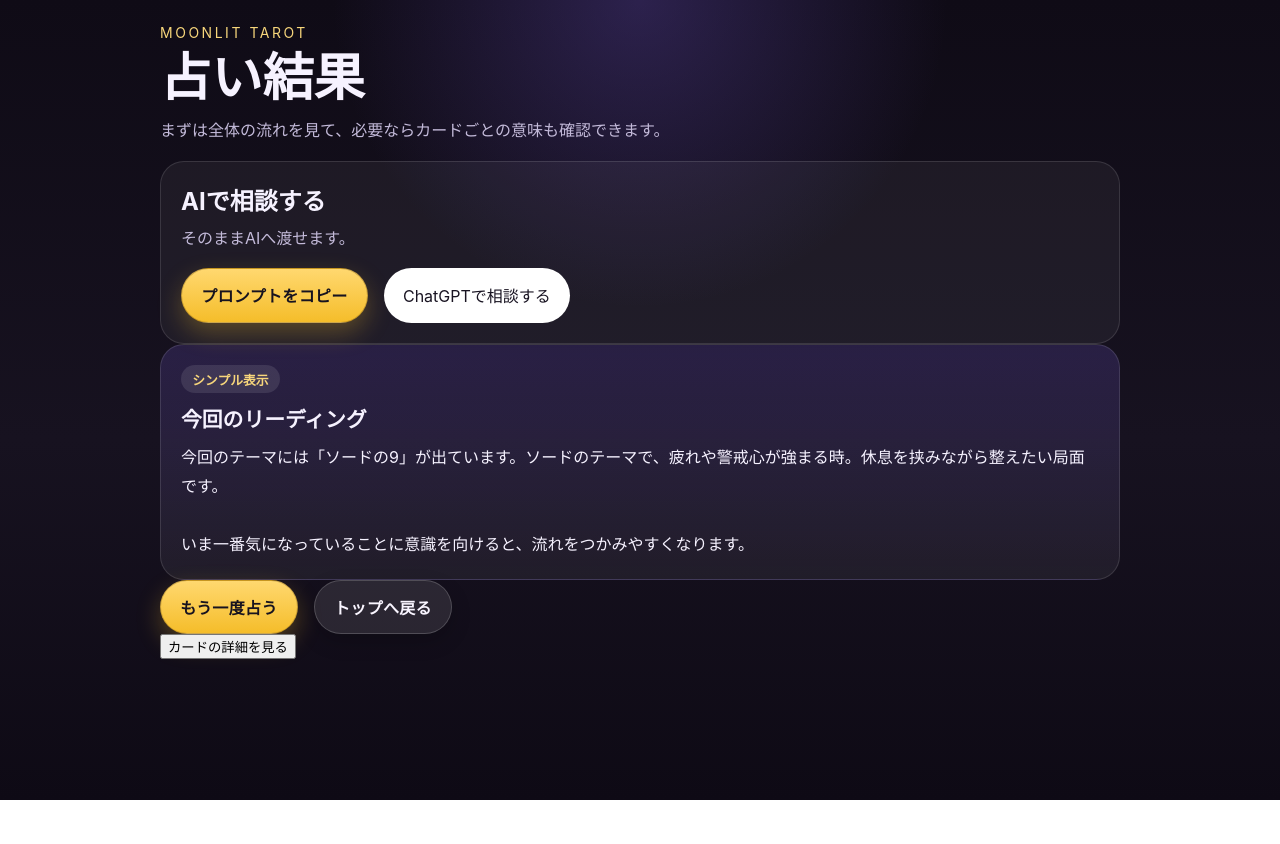
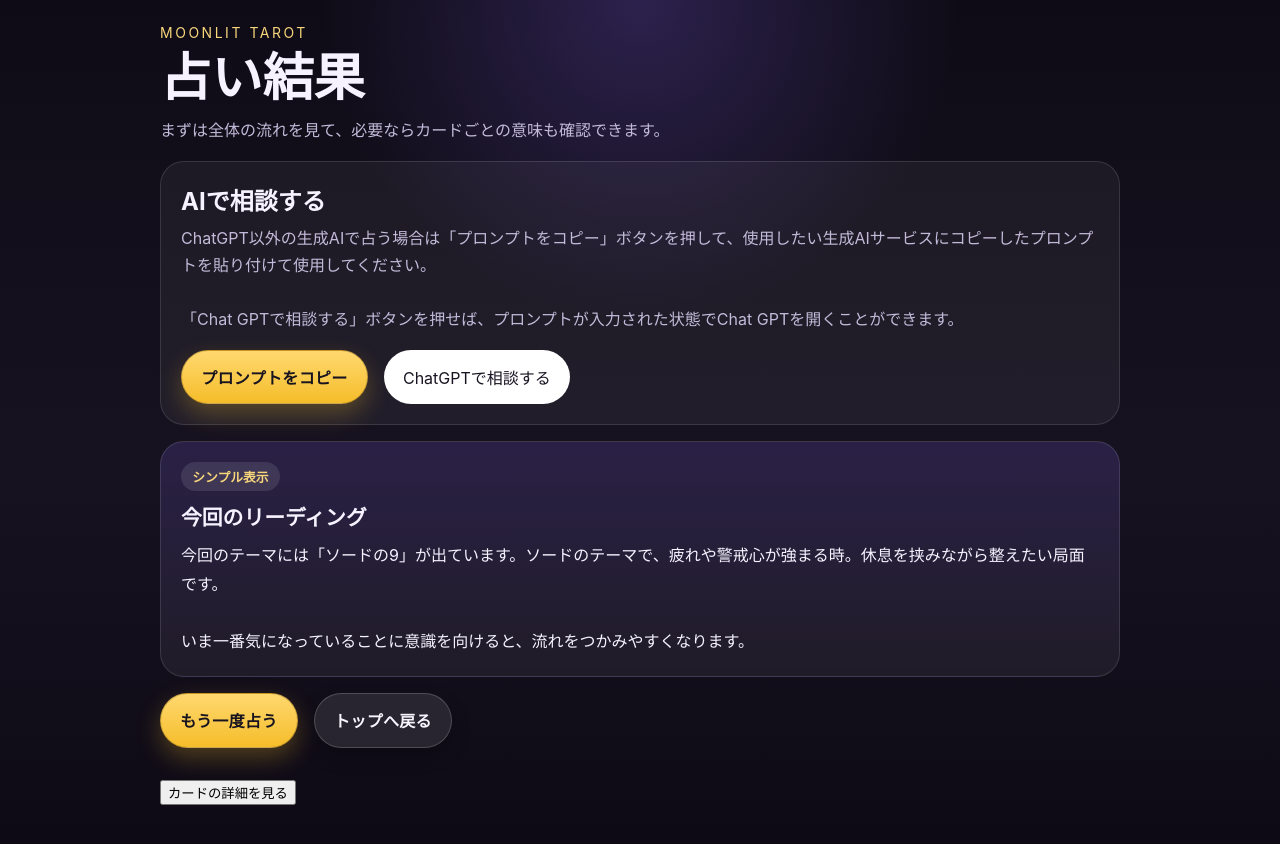
Before and after one commit to Syo-M/tarot-app, a React (Vite) app: page / in a window 1280 px wide. Both pictures are taken after a click on the button "気軽に占う". Before the commit the page ends 800 px from the top, so only its background shows below. Built offline with nearby package versions, Linux system fonts and the light colour scheme.

Commit message:
UI微調整

```diff
--- a/src/components/tarot/AiAssistPanel/AiAssistPanel.tsx
+++ b/src/components/tarot/AiAssistPanel/AiAssistPanel.tsx
@@ -25,17 +25,17 @@ export const AiAssistPanel = ({ prompt }: AiAssistPanelProps) => {
         <section className={styles.panel}>
             <div className={styles.header}>
                 <h2 className={styles.title}>AIで相談する</h2>
-        <p className={styles.description}>そのままAIへ渡せます。</p>
+                <p className={styles.description}>
+                    ChatGPT以外の生成AIで占う場合は「プロンプトをコピー」ボタンを押して、使用したい生成AIサービスにコピーしたプロンプトを貼り付けて使用してください。
+                    <br />
+                    <br />
+                    「Chat GPTで相談する」ボタンを押せば、プロンプトが入力された状態でChat GPTを開くことができます。
+                </p>
             </div>
 
             <div className={styles.buttonRow} style={{ display: 'flex', gap: '1rem', flexWrap: 'wrap' }}>
                 <PrimaryButton onClick={handleCopyPrompt}>プロンプトをコピー</PrimaryButton>
-        <a
-          className={styles.linkButton}
-          href={chatgptUrl}
-          target="_blank"
-          rel="noreferrer"
-        >
+                <a className={styles.linkButton} href={chatgptUrl} target="_blank" rel="noreferrer">
                     ChatGPTで相談する
                 </a>
             </div>
--- a/src/pages/HomePage/HomePage.tsx
+++ b/src/pages/HomePage/HomePage.tsx
@@ -33,13 +33,15 @@ export const HomePage = ({
 }: HomePageProps) => {
     return (
         <ScreenContainer
-      title="気軽に占えるタロット"
-      subtitle="相談内容を先に入れて、必要なら設定を選び、すぐに占える流れに整えました。"
+            title="生成AI連携型タロット占い -MOONLIT TAROT-"
+            subtitle="簡単操作で生成AIから的確なタロット占いの診断を得られます。"
         >
             <section className={styles.panel}>
                 <div className={styles.panelHeader}>
                     <h2>占いたい内容</h2>
-          <p>恋愛・仕事・人間関係など、今みてほしいテーマを入れてください。ここで入力した内容は、気軽に占う時も、カスタマイズして占う時も結果とAI相談に反映されます。</p>
+                    <p>
+                        恋愛・仕事・人間関係など、今みてほしいテーマを入れてください。ここで入力した内容は、気軽に占う時も、カスタマイズして占う時も結果とAI相談に反映されます。
+                    </p>
                 </div>
                 <label className={styles.fieldLabel} htmlFor="consultation-topic">
                     相談内容
--- a/src/pages/ResultPage/ResultPage.module.css
+++ b/src/pages/ResultPage/ResultPage.module.css
@@ -1,16 +1,20 @@
-.footerButtons,
-.inlineActions {
-  display: grid;
-  gap: 10px;
+.page {
+  display: flex;
+  flex-direction: column;
+  gap: 1rem;
 }
 
-.cardsSection {
-  display: grid;
-  gap: 16px;
+.buttonRow {
+  display: flex;
+  flex-wrap: wrap;
+  gap: 1rem;
 }
 
-@media (min-width: 720px) {
-  .footerButtons {
-    grid-template-columns: repeat(2, minmax(0, 1fr));
-  }
+.detailToggle {
+  margin-top: 1rem;
 }
+
+.cardList,
+.threeCardGrid {
+  margin-top: 1rem;
+}
```
Lines whose indentation alone changed are shown as unchanged.
